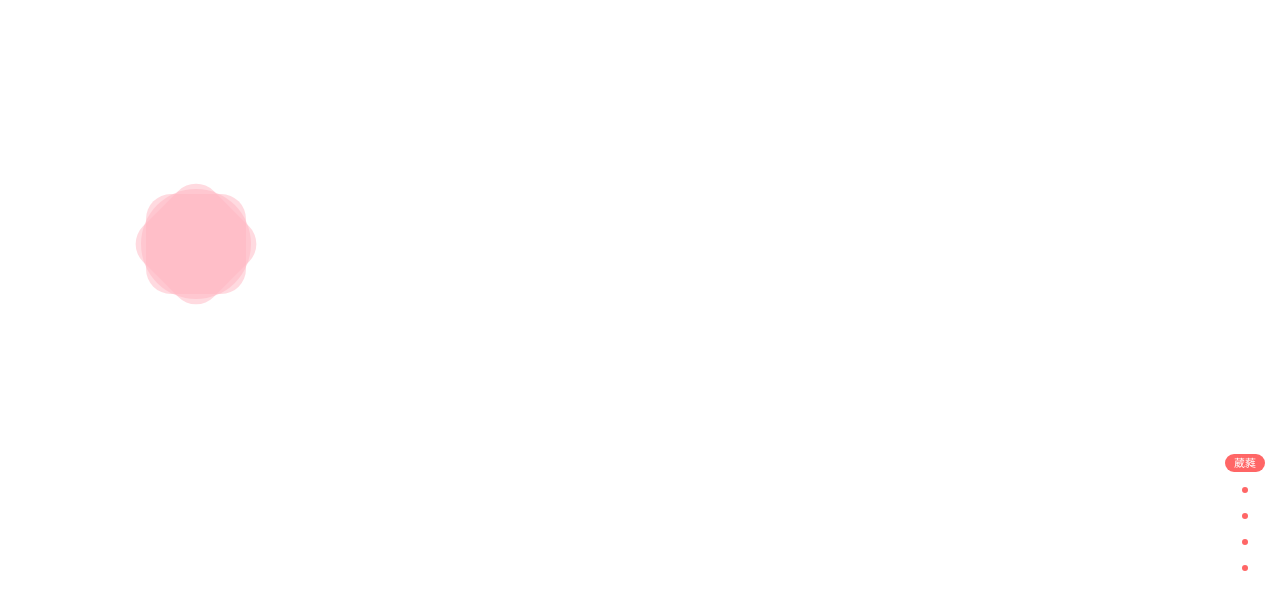
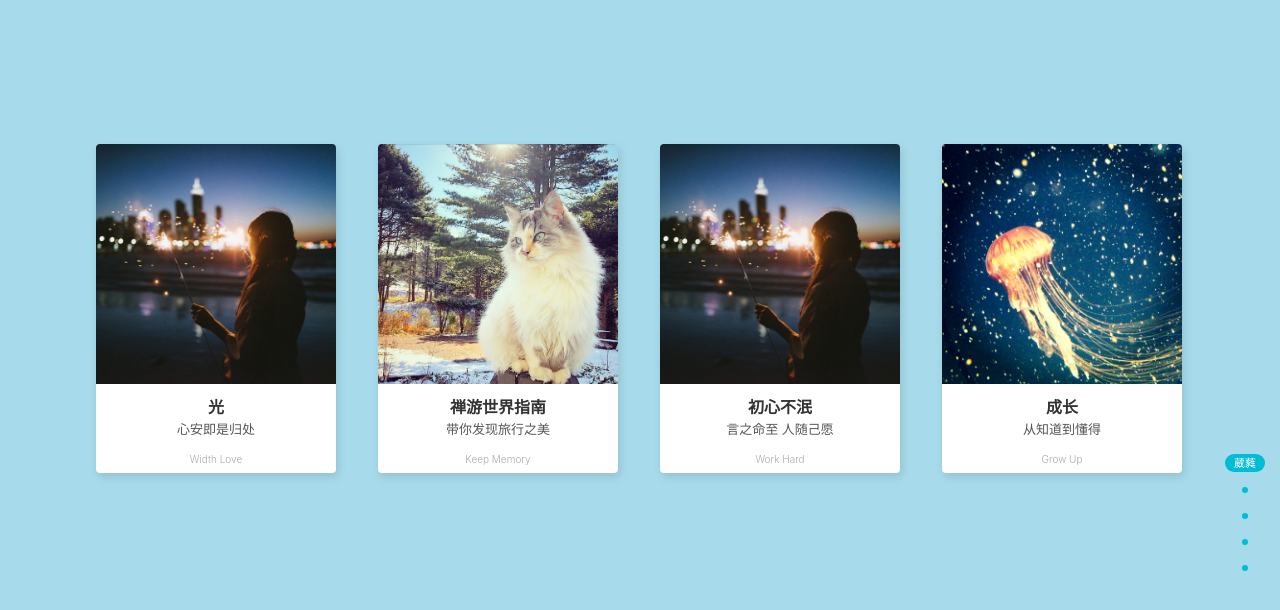
Before and after one commit to i-nana/iLikeTree.github.io, a Jekyll site: the page demo/demo.html, which Jekyll copies as it is, in a window 1280 px wide. Shown: the top 610 px of the page. Built offline with Jekyll 4.4.1, drawn with Linux system fonts in a browser that asks for light colours.

Commit message:
update images

```diff
--- a/demo/demo.html
+++ b/demo/demo.html
@@ -20,14 +20,10 @@
         </div>
     </div>
     <div class="container">
-        <section class="sec-home">
+        <!-- <section class="sec-home">
             <div class="main">
                 <div class="content">
-                    <div class="circles">
-                        <div class="circle circle-1"></div>
-                        <div class="circle circle-2"></div>
-                        <div class="circle circle-3"></div>
-                    </div>
+
                 </div>
             </div>
         </section>
@@ -36,18 +32,18 @@
         </section>
         <section class="sec-demo">
 
-        </section>
+        </section> -->
         <section class="sec-daily">
             <div class="main">
                 <div class="content">
                     <ul class="card-list clearfix">
                         <li class="card-item">
                             <div class="card-img">
-                                <img src="https://ww1.sinaimg.cn/mw690/626f45e9gw1f3zxcn1ii6j21mn1u8qv5.jpg">
+                                <img src="./images/IMG_0865.JPG">
                             </div>
                             <div class="card-title">
-                                <h4>禅游世界指南</h4>
-                                <p>带你发现旅行之美</p>
+                                <h4>光</h4>
+                                <p>心安即是归处</p>
                             </div>
                             <div class="card-author">
                                 Width Love
@@ -56,7 +52,7 @@
                         </li>
                         <li class="card-item">
                             <div class="card-img">
-                                <img src="https://wx2.sinaimg.cn/mw690/67098f6egy1fmsxruspc4j20qp0qon4k.jpg">
+                                <img src="./images/IMG_0861.JPG">
                             </div>
                             <div class="card-title">
                                 <h4>禅游世界指南</h4>
@@ -69,11 +65,11 @@
                         </li>
                         <li class="card-item">
                             <div class="card-img">
-                                <img src="http://wx1.sinaimg.cn/mw690/67098f6egy1fn5m28k6qfj235s35sqv9.jpg">
+                                <img src="./images/IMG_0865.JPG">
                             </div>
                             <div class="card-title">
-                                <h4>禅游世界指南</h4>
-                                <p>带你发现旅行之美</p>
+                                <h4>初心不泯</h4>
+                                <p>言之命至 人随己愿</p>
                             </div>
                             <div class="card-author">
                                 Work Hard
@@ -82,10 +78,10 @@
                         </li>
                         <li class="card-item">
                             <div class="card-img">
-                                <img src="https://wx1.sinaimg.cn/mw690/005yORshgy1flpnkn003bj30xc0xctj6.jpg">
+                                <img src="./images/IMG_0864.JPG">
                             </div>
                             <div class="card-title">
-                                <h4>禅游世界指南</h4>
+                                <h4>成长</h4>
                                 <p>从知道到懂得</p>
                             </div>
                             <div class="card-author">
--- a/demo/demo.js
+++ b/demo/demo.js
@@ -3,7 +3,7 @@
         event.preventDefault();
         throttle(listenScroll, event);
     });
-    var ids = ['home', 'my', 'demo', 'daily', 'end'];
+    var ids = ['daily']//['home', 'my', 'demo', 'daily', 'end'];
     var activeId = 0;
     var len = ids.length;
     var done = true;
--- a/demo/style.css
+++ b/demo/style.css
@@ -116,7 +116,7 @@ body {
 }
 
 .active-daily {
-    background: #66c;
+    background: #a7dbeb;
 }
 
 .active-end {
@@ -307,6 +307,9 @@ section .main > .content {
 .active-my .slidebar a {
     background: #08a9a9;
 }
+.active-daily .slidebar a {
+    background: #00bcd4;
+}
 .slidebar .slidebar-text {
     display: block;
     width: 100%;
```
Also changed, not shown: demo/images/IMG_0860.JPG (added), demo/images/IMG_0861.JPG (added), demo/images/IMG_0863.JPG (added), demo/images/IMG_0864.JPG (added), demo/images/IMG_0865.JPG (added).
